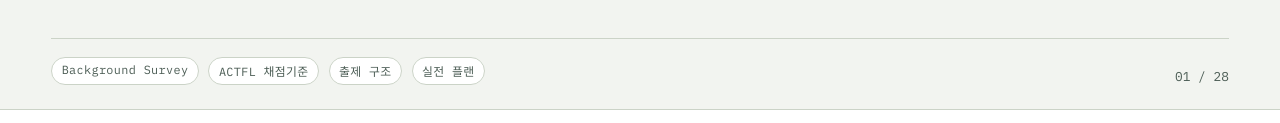
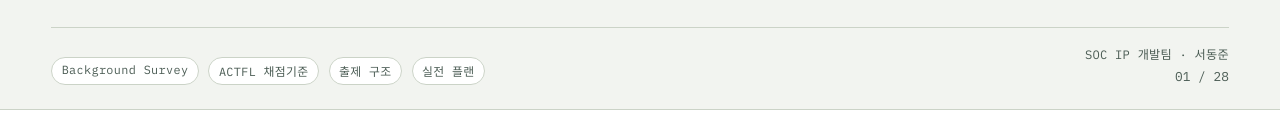
Before and after one commit to scevenzer/opic_share, a plain HTML site: page index.html in a window 1280 px wide. Shown: the part 627-750 px from the top of the page. Drawn offline with Linux system fonts and the light colour scheme.

Commit message:
Add SOC IP dev team credit to title slide

```diff
--- a/index.html
+++ b/index.html
@@ -226,6 +226,19 @@
     font-variant-numeric: tabular-nums;
   }
 
+  .counter-block{
+    display:flex;
+    flex-direction:column;
+    align-items:flex-end;
+    gap:.3rem;
+  }
+  .credit{
+    font-family:'IBM Plex Mono', monospace;
+    font-size:.76rem;
+    letter-spacing:.02em;
+    color:var(--ink-soft);
+  }
+
   .note{
     position:fixed;
     top:14px; left:50%;
@@ -401,6 +414,7 @@
 </style>
 </head>
 <body>
+
 <div class="deck">
 
 <section class="slide">
@@ -418,7 +432,10 @@
       <span class="pill">출제 구조</span>
       <span class="pill">실전 플랜</span>
     </div>
-    <div class="counter">01 / 28</div>
+    <div class="counter-block">
+      <div class="credit">SOC IP 개발팀 · 서동준</div>
+      <div class="counter">01 / 28</div>
+    </div>
   </div>
 </section>
 
```
